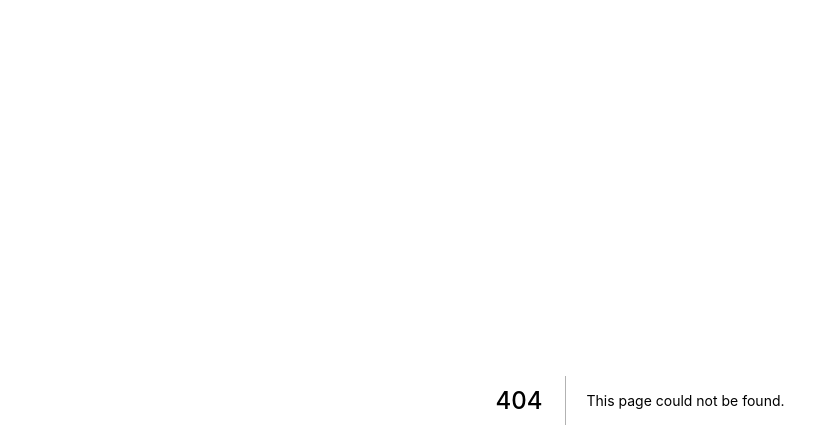
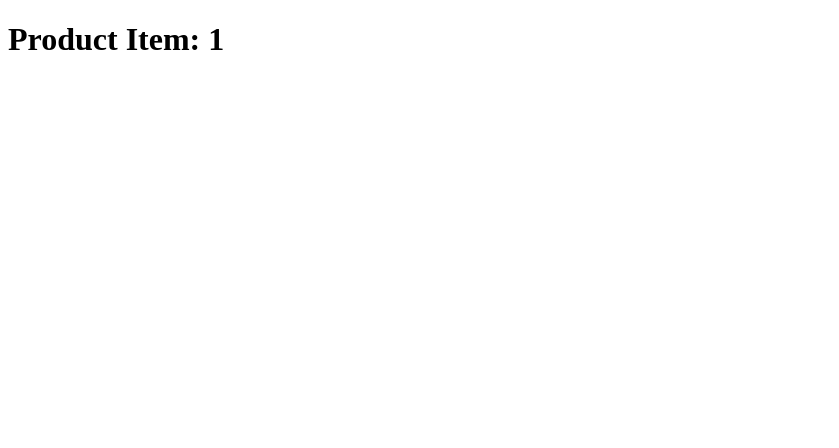
Before and after one commit to VicDario/platzi-avo, a Next.js app: page /product/1 in a window 1280 px wide. Before the commit this address had no page. Shown: the top 448 px of the page, without its empty margins (0-839 px from the left). Built offline with nearby package versions, Linux system fonts and the light colour scheme.

Commit message:
Dinamyc routing test

```diff
--- /dev/null
+++ b/pages/product/[productId].js
@@ -0,0 +1,13 @@
+import { useRouter } from "next/router";
+
+const ProductItem = () => {
+    const router = useRouter();
+    const { productId } = router.query;
+    return (
+        <div>
+            <h1>Product Item: {productId}</h1>
+        </div>
+    );
+}
+
+export default ProductItem;
```
